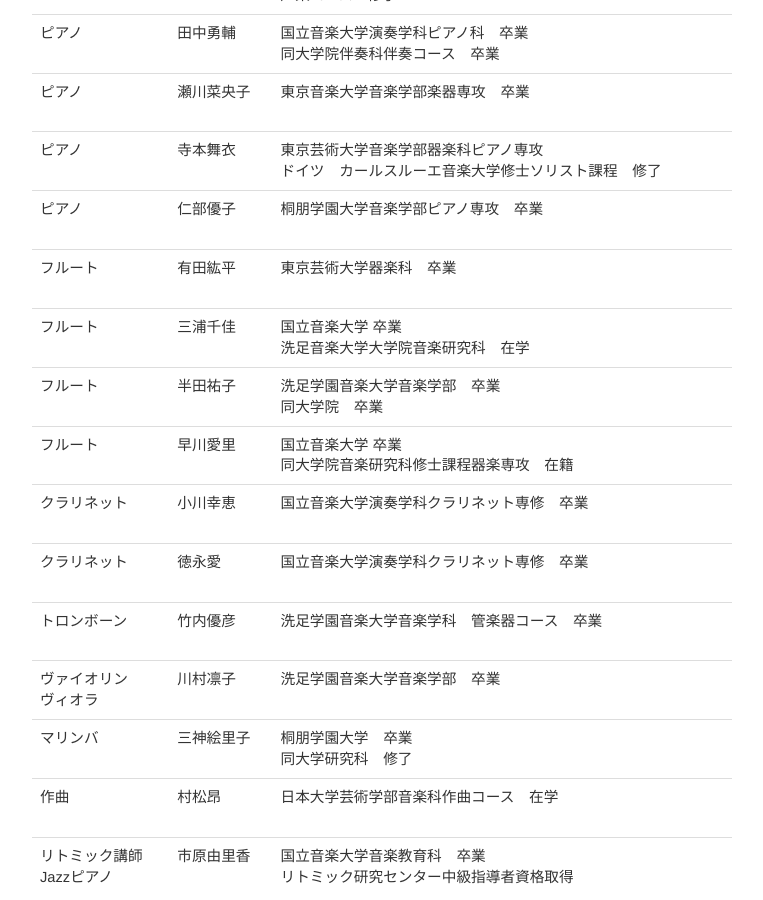
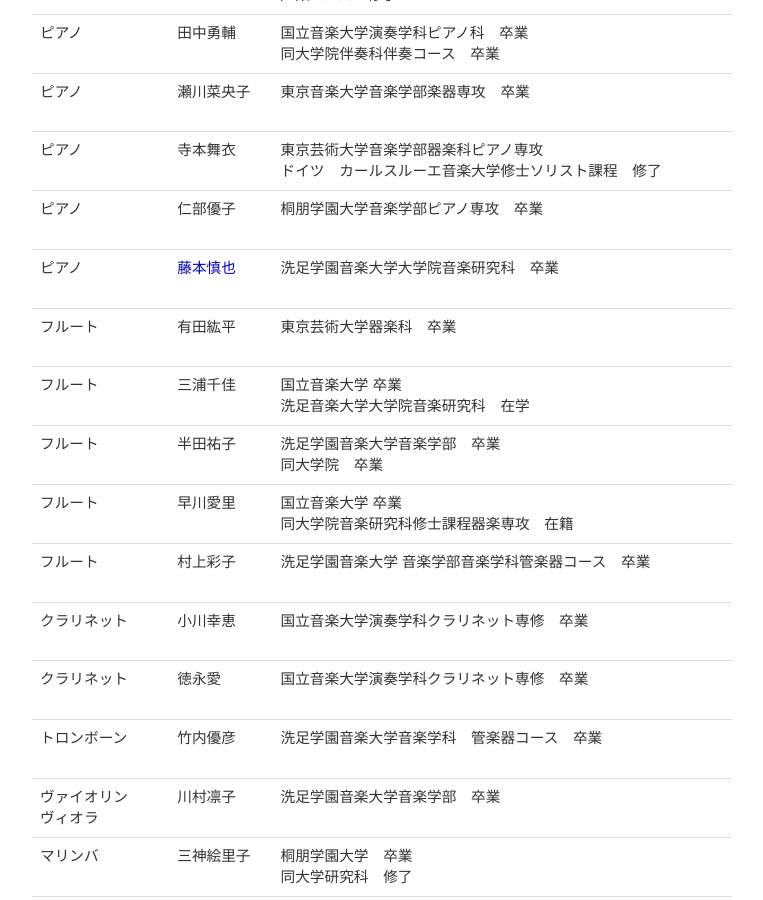
Before and after one commit to shinnkondo/plus-music-japan.github.io, a Jekyll site: the page built from artists.md, in a window 1280 px wide and 900 px high, scrolled down 429 px. Shown: the whole window, without its empty margins (273-1036 px from the left). Built offline with Jekyll 4.4.1, drawn with Linux system fonts in a browser that asks for light colours; nearby versions of some CDN libraries; some web fonts are replaced.

Commit message:
アーティストを追加。アーティスト名にリンクを貼れるように変更。

```diff
--- a/_data/artists.csv
+++ b/_data/artists.csv
@@ -1,4 +1,4 @@
-part,name,school
+part,name,school,url
 声楽,近藤喬之,国立音楽大学演奏学科声楽専修　卒業
 声楽,滝沢奈津美,武蔵野音楽大学音楽学部声楽学科　卒業_同大学院音楽研究科修士課程声楽専攻　修了
 声楽,轟木優人,東京芸術大学声楽科　在学
@@ -8,10 +8,12 @@
 ピアノ,瀬川菜央子,東京音楽大学音楽学部楽器専攻　卒業
 ピアノ,寺本舞衣,東京芸術大学音楽学部器楽科ピアノ専攻_ドイツ　カールスルーエ音楽大学修士ソリスト課程　修了
 ピアノ,仁部優子,桐朋学園大学音楽学部ピアノ専攻　卒業
+ピアノ,藤本慎也,洗足学園音楽大学大学院音楽研究科　卒業,http://www.fujimoto-ma.com
 フルート,有田紘平,東京芸術大学器楽科　卒業
 フルート,三浦千佳,国立音楽大学 卒業_洗足音楽大学大学院音楽研究科　在学
 フルート,半田祐子,洗足学園音楽大学音楽学部　卒業_同大学院　卒業
 フルート,早川愛里,国立音楽大学 卒業_同大学院音楽研究科修士課程器楽専攻　在籍
+フルート,村上彩子,洗足学園音楽大学 音楽学部音楽学科管楽器コース　卒業
 クラリネット,小川幸恵,国立音楽大学演奏学科クラリネット専修　卒業
 クラリネット,徳永愛,国立音楽大学演奏学科クラリネット専修　卒業
 トロンボーン,竹内優彦,洗足学園音楽大学音楽学科　管楽器コース　卒業
--- a/artists.md
+++ b/artists.md
@@ -7,12 +7,16 @@
 #アーティスト
 +M（ぷらすみゅーじっく）所属の演奏者及び伴奏者です。
 
-<div  class="container narrow table-responsive" >
+<div class="container narrow table-responsive" >
   <table class="table two-lines-table">
     <tbody>{% for artist in site.data.artists %}
       <tr>
         <td> {{ artist.part | replace: '_', '<br>'}}</td>
+        {% if artist.url %}
+        <td><a href="{{ artist.url}}"> {{ artist.name }}</a></td>
+        {% else %}
         <td> {{ artist.name }}</td>
+        {% endif %}
         <td> {{ artist.school | replace: '_', '<br>'}}</td>
       </tr>{% endfor %}
     </tbody>
```
